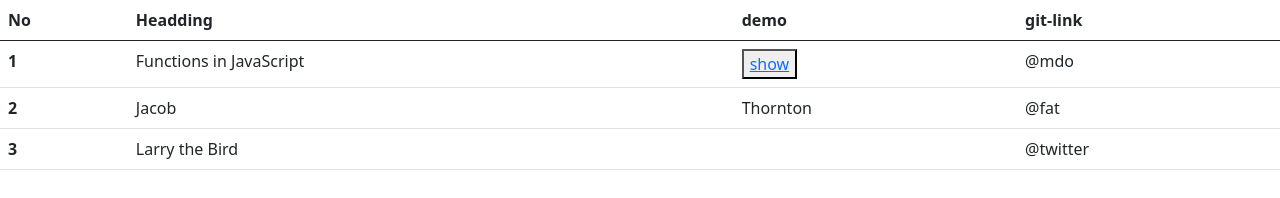
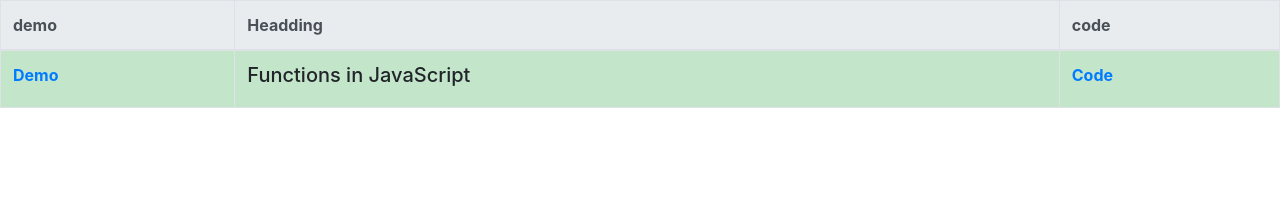
Before and after one commit to khodidas-webmavens/Javascript-tutorials-demo, a plain HTML site: page index.html in a window 1280 px wide. Drawn offline with nearby package versions, Linux system fonts and the light colour scheme.

Commit message:
Update index.html

```diff
--- a/index.html
+++ b/index.html
@@ -1,49 +1,49 @@
-<!DOCTYPE html>
+<!doctype html>
 <html lang="en">
 
 <head>
     <meta charset="UTF-8">
     <meta http-equiv="X-UA-Compatible" content="IE=edge">
     <meta name="viewport" content="width=device-width, initial-scale=1.0">
-    <title>All javascript Work</title>
-    <link href="https://cdn.jsdelivr.net/npm/bootstrap@5.0.2/dist/css/bootstrap.min.css" rel="stylesheet"
-        integrity="sha384-EVSTQN3/azprG1Anm3QDgpJLIm9Nao0Yz1ztcQTwFspd3yD65VohhpuuCOmLASjC" crossorigin="anonymous">
     <style>
+        .change:hover {
+            color: black;
+            text-decoration: none;
+        }
 
+        .change {
+
+            text-decoration: none;
+        }
     </style>
+    <title>java-script</title>
+    <link rel="stylesheet" href="https://stackpath.bootstrapcdn.com/bootstrap/4.1.3/css/bootstrap.min.css"
+        integrity="sha384-MCw98/SFnGE8fJT3GXwEOngsV7Zt27NXFoaoApmYm81iuXoPkFOJwJ8ERdknLPMO" crossorigin="anonymous">
 </head>
 
 <body>
-    <table class="table">
-        <thead>
-          <tr>
-            <th scope="col">No</th>
-            <th scope="col">Headding</th>
-            <th scope="col">demo</th>
-            <th scope="col">git-link</th>
-          </tr>
+    <table class="table table-striped table-hover table-bordered rounded" class="table">
+        <thead class="thead-light">
+            <tr>
+                <th scope="col" class="">demo</th>
+                <th scope="col" class="">Headding</th>
+                <th scope="col" class="">code</th>
+
+            </tr>
         </thead>
         <tbody>
-          <tr>
-            <th scope="row">1</th>
-            <td>Functions in JavaScript</td>
 
-            <td><button><a href="function.html">show</a></button></td>
-            <td>@mdo</td>
-          </tr>
-          <tr>
-            <th scope="row">2</th>
-            <td>Jacob</td>
-            <td>Thornton</td>
-            <td>@fat</td>
-          </tr>
-          <tr>
-            <th scope="row">3</th>
-            <td colspan="2">Larry the Bird</td>
-            <td>@twitter</td>
-          </tr>
+            <tr class="table-success">
+                <th scope="row"><a href="function.html" target="_blank" class="change">Demo</a></th>
+                <td>
+                    <h5>Functions in JavaScript</h5>
+                </td>
+                <th scope="row"><a href="https://github.com/khodidasbuha/Javascript-tutorials-demo/blob/main/function.html" target="_blank" class="change">Code</a></th>
+
+            </tr>
+
         </tbody>
-      </table>
+    </table>
 </body>
 
 </html>
```
